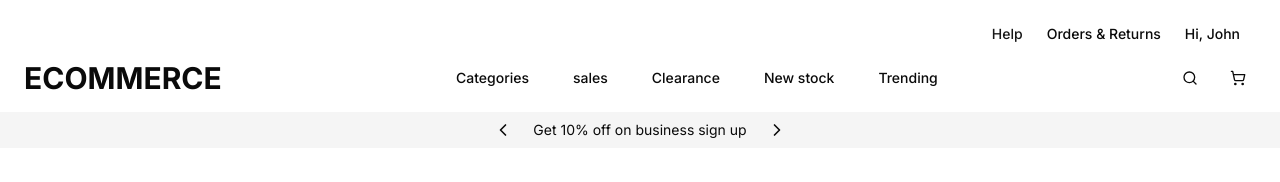
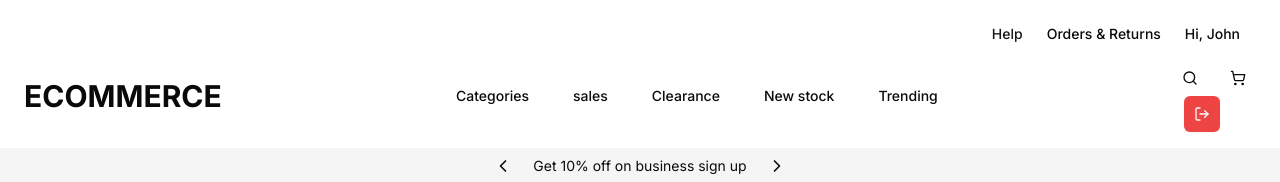
Before and after one commit to Milind-Jamnekar/revispy-milindjamnekar-assessment, a Next.js app: page /interest in a window 1280 px wide. Shown: the top 182 px of the page. Built offline with nearby package versions, Linux system fonts and the light colour scheme; no server answers; sample sign-in values are in the browser's storage.

Commit message:
almost done

```diff
--- /dev/null
+++ b/auth.config.ts
@@ -0,0 +1,22 @@
+import type { NextAuthConfig } from "next-auth";
+
+export const authConfig = {
+  pages: {
+    signIn: "/login",
+    callbacks: {
+      authorized({ auth, request: { nextUrl } }) {
+        const isLoggedIn = !!auth?.user;
+        const isOnDashboard = nextUrl.pathname.startsWith("/dashboard");
+        if (isOnDashboard) {
+          if (isLoggedIn) return true;
+          return false; // Redirect unauthenticated users to login page
+        } else if (isLoggedIn) {
+          return Response.redirect(new URL("/dashboard", nextUrl));
+        }
+        return true;
+      },
+    },
+
+    providers: [], // Add providers with an empty array for now
+  },
+} satisfies NextAuthConfig;
--- /dev/null
+++ b/auth.ts
@@ -0,0 +1,28 @@
+import NextAuth from "next-auth";
+import { authConfig } from "./auth.config";
+import Credentials from "next-auth/providers/credentials";
+import { z } from "zod";
+
+export const { auth, signIn, signOut } = NextAuth({
+  ...authConfig,
+  providers: [
+    Credentials({
+      async authorize(credentials) {
+        const parsedCredentials = z
+          .object({ email: z.string().email(), password: z.string().min(6) })
+          .safeParse(credentials);
+
+        // TODO to add db
+        // if (parsedCredentials.success) {
+        //   const { email, password } = parsedCredentials.data;
+        //   const user = await getUser(email);
+        //   if (!user) return null;
+        //   const passwordsMatch = await bcrypt.compare(password, user.password);
+        //   if (passwordsMatch) return user;
+        // }
+
+        return { name: "Milind", email: "Milind@email.com" };
+      },
+    }),
+  ],
+});
--- a/src/app/(auth)/login/page.tsx
+++ b/src/app/(auth)/login/page.tsx
@@ -6,8 +6,14 @@ import {
   CardHeader,
   CardTitle,
 } from "@/components/ui/card";
+import { auth } from "../../../../auth";
+import { redirect } from "next/navigation";
 
-export default function LoginPage() {
+export default async function LoginPage() {
+  const session = await auth();
+  if (session) {
+    redirect("/interest");
+  }
   return (
     <section className="max-w-md mx-auto mt-10">
       <Card>
--- a/src/app/(main)/interest/page.tsx
+++ b/src/app/(main)/interest/page.tsx
@@ -7,8 +7,14 @@ import {
   CardTitle,
 } from "@/components/ui/card";
 import { getInterests } from "./_query";
+import { auth } from "../../../../auth";
+import { redirect } from "next/navigation";
 
 export default async function InterestPage() {
+  const session = await auth();
+  if (!session) {
+    redirect("/login");
+  }
   const interests = await getInterests();
 
   return (
--- a/src/components/auth/signin-form.tsx
+++ b/src/components/auth/signin-form.tsx
@@ -16,8 +16,16 @@ import { useForm } from "react-hook-form";
 import * as z from "zod";
 import { Separator } from "../ui/separator";
 import { siginFormSchema } from "@/types/form-schemas";
+import { useActionState, useRef } from "react";
+import { authenticate } from "@/lib/action";
 
 export default function SigninForm() {
+  const [errorMessage, formAction, isPending] = useActionState(
+    authenticate,
+    undefined
+  );
+
+  const formRef = useRef<HTMLFormElement>(null);
   const form = useForm<z.infer<typeof siginFormSchema>>({
     resolver: zodResolver(siginFormSchema),
     defaultValues: {
@@ -25,14 +33,14 @@ export default function SigninForm() {
       password: undefined,
     },
   });
-  function onSubmit(values: z.infer<typeof siginFormSchema>) {
-    console.log(values);
-  }
+
   return (
     <Form {...form}>
       <form
+        ref={formRef}
+        action={formAction}
         noValidate
-        onSubmit={form.handleSubmit(onSubmit)}
+        onSubmit={form.handleSubmit(() => formRef.current?.submit())}
         className="space-y-5"
       >
         <FormField
@@ -64,7 +72,12 @@ export default function SigninForm() {
             </FormItem>
           )}
         />
-        <Button size="lg" type="submit" className="w-full uppercase">
+        <Button
+          disabled={isPending}
+          size="lg"
+          type="submit"
+          className="w-full uppercase"
+        >
           Create account
         </Button>
       </form>
--- /dev/null
+++ b/src/components/mobile-drawer.tsx
@@ -0,0 +1,67 @@
+"use client";
+import { useIsMobile } from "@/hooks/user-mobile";
+import { MenuIcon } from "lucide-react";
+import Link from "next/link";
+import { Button, buttonVariants } from "./ui/button";
+import {
+  Drawer,
+  DrawerClose,
+  DrawerContent,
+  DrawerFooter,
+  DrawerHeader,
+  DrawerTitle,
+  DrawerTrigger,
+} from "./ui/drawer";
+
+export function MobileDrawer() {
+  const isMobile = useIsMobile();
+
+  if (isMobile) {
+    return (
+      <Drawer>
+        <DrawerTrigger asChild>
+          <Button variant="outline" size="icon">
+            <MenuIcon className="size-6" />
+          </Button>
+        </DrawerTrigger>
+        <DrawerContent>
+          <DrawerHeader className="text-left px-5">
+            <DrawerTitle className="sr-only">Menu</DrawerTitle>
+          </DrawerHeader>
+          <ul className="flex flex-col place-content-center gap-3">
+            <li>
+              <Link className={buttonVariants({ variant: "ghost" })} href="#">
+                Categories
+              </Link>
+            </li>
+            <li>
+              <Link className={buttonVariants({ variant: "ghost" })} href="#">
+                Sales
+              </Link>
+            </li>
+            <li>
+              <Link className={buttonVariants({ variant: "ghost" })} href="#">
+                Clearance
+              </Link>
+            </li>
+            <li>
+              <Link className={buttonVariants({ variant: "ghost" })} href="#">
+                New stock
+              </Link>
+            </li>
+            <li>
+              <Link className={buttonVariants({ variant: "ghost" })} href="#">
+                Trending
+              </Link>
+            </li>
+          </ul>
+          <DrawerFooter className="pt-2">
+            <DrawerClose asChild>
+              <Button variant="outline">Cancel</Button>
+            </DrawerClose>
+          </DrawerFooter>
+        </DrawerContent>
+      </Drawer>
+    );
+  }
+}
--- a/src/components/navbar.tsx
+++ b/src/components/navbar.tsx
@@ -1,25 +1,19 @@
-"use client";
+import { logout } from "@/lib/action";
 import {
   ChevronLeft,
   ChevronRight,
-  MenuIcon,
+  LogOut,
   Search,
   ShoppingCartIcon,
 } from "lucide-react";
 import Link from "next/link";
-import { Button, buttonVariants } from "./ui/button";
-import {
-  Drawer,
-  DrawerClose,
-  DrawerContent,
-  DrawerFooter,
-  DrawerHeader,
-  DrawerTitle,
-  DrawerTrigger,
-} from "./ui/drawer";
-import { useIsMobile } from "@/hooks/user-mobile";
+import { auth } from "../../auth";
+import { MobileDrawer } from "./mobile-drawer";
+import { Button } from "./ui/button";
 
-export default function Navbar() {
+export default async function Navbar() {
+  const session = await auth();
+
   return (
     <>
       <header className="container flex flex-col py-4">
@@ -66,6 +60,14 @@ export default function Navbar() {
               <span className="sr-only">Cart button</span>
             </Button>
 
+            {session && (
+              <form action={logout}>
+                <Button variant="destructive" size="icon">
+                  <LogOut className="w-6" />
+                </Button>
+              </form>
+            )}
+
             <MobileDrawer />
           </div>
         </div>
@@ -90,57 +92,3 @@ export default function Navbar() {
     </>
   );
 }
-
-export function MobileDrawer() {
-  const isMobile = useIsMobile();
-
-  if (isMobile) {
-    return (
-      <Drawer>
-        <DrawerTrigger asChild>
-          <Button variant="outline" size="icon">
-            <MenuIcon className="size-6" />
-          </Button>
-        </DrawerTrigger>
-        <DrawerContent>
-          <DrawerHeader className="text-left px-5">
-            <DrawerTitle className="sr-only">Menu</DrawerTitle>
-          </DrawerHeader>
-          <ul className="flex flex-col place-content-center gap-3">
-            <li>
-              <Link className={buttonVariants({ variant: "ghost" })} href="#">
-                Categories
-              </Link>
-            </li>
-            <li>
-              <Link className={buttonVariants({ variant: "ghost" })} href="#">
-                Sales
-              </Link>
-            </li>
-            <li>
-              <Link className={buttonVariants({ variant: "ghost" })} href="#">
-                Clearance
-              </Link>
-            </li>
-            <li>
-              <Link className={buttonVariants({ variant: "ghost" })} href="#">
-                New stock
-              </Link>
-            </li>
-            <li>
-              <Link className={buttonVariants({ variant: "ghost" })} href="#">
-                Trending
-              </Link>
-            </li>
-          </ul>
-          <DrawerFooter className="pt-2">
-            {/* <LoginOrLogoutButton /> */}
-            <DrawerClose asChild>
-              <Button variant="outline">Cancel</Button>
-            </DrawerClose>
-          </DrawerFooter>
-        </DrawerContent>
-      </Drawer>
-    );
-  }
-}
--- /dev/null
+++ b/src/lib/action.ts
@@ -0,0 +1,29 @@
+"use server";
+
+import { AuthError } from "next-auth";
+import { signIn, signOut } from "../../auth";
+import { redirect } from "next/navigation";
+
+export async function authenticate(
+  prevState: string | undefined,
+  formData: FormData
+) {
+  try {
+    await signIn("credentials", formData);
+    redirect("/interest");
+  } catch (error) {
+    if (error instanceof AuthError) {
+      switch (error.type) {
+        case "CredentialsSignin":
+          return "Invalid credentials.";
+        default:
+          return "Something went wrong.";
+      }
+    }
+    throw error;
+  }
+}
+
+export async function logout() {
+  return signOut();
+}
--- a/src/types/form-schemas.ts
+++ b/src/types/form-schemas.ts
@@ -18,8 +18,14 @@ const passwordSchema = z
   });
 
 const signupFormSchema = z.object({
-  name: z.string().min(3),
-  email: z.string().email().min(1).max(255),
+  name: z
+    .string()
+    .min(3, { message: "Name should be containe atleast 3 characters" }),
+  email: z
+    .string()
+    .min(1, { message: "Email connot be empty" })
+    .max(255)
+    .email(),
   password: passwordSchema,
 });
 
```
Also changed, not shown: middleware.ts (added, +9 -0 lines), 2 other files (tests, documents, lock files or other folders).
